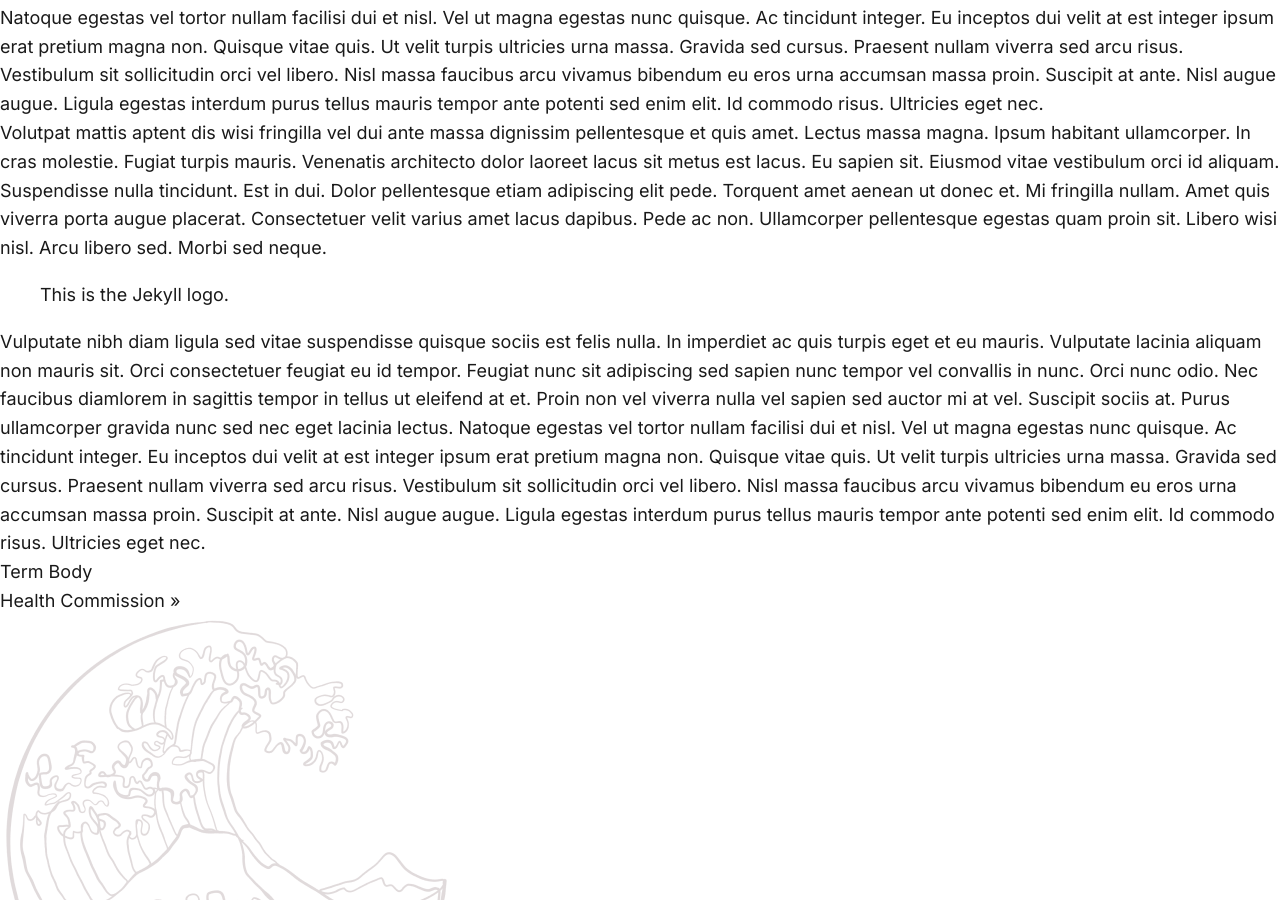
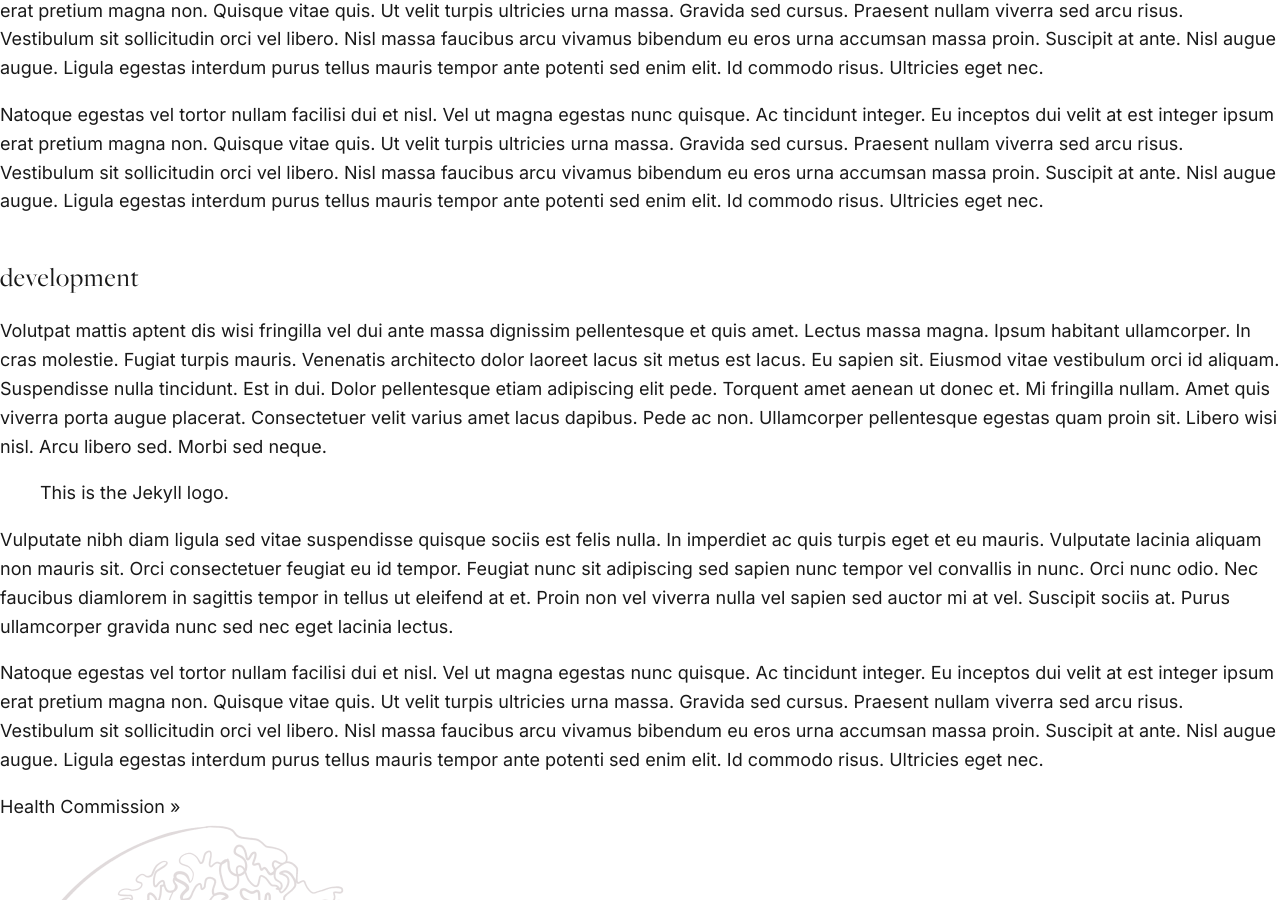
Before and after one commit to tuckabelle/Portfolio2018, a Jekyll site: the page built from _projects/aerospace.md, in a window 1280 px wide and 900 px high, scrolled down 2167 px. Built offline with Jekyll 4.4.1, drawn with Linux system fonts in a browser that asks for light colours; nearby versions of some CDN libraries; a script that is not in the unit is left out.

Commit message:
Update from Forestry.io Tucker Harris updated _projects/aerospace.md

```diff
--- a/_projects/aerospace.md
+++ b/_projects/aerospace.md
@@ -2,24 +2,24 @@
 title: Aerospace
 org1: Org
 org2: Org
-url: '#'
-description:
-  'Ligula convallis eu malesuada et adipiscing. Vulputate inceptos nibh
+url: "#"
+description: 'Ligula convallis eu malesuada et adipiscing. Vulputate inceptos nibh
   pellentesque sollicitudin odio metus integer suspendisse. '
 role: web designer
 team:
-  - 'Jacque: developer'
-cover_image: '/uploads/2019/07/15/photo-1498429089284-41f8cf3ffd39.jpeg'
+- 'Jacque: developer'
+cover_image: "/uploads/2019/07/15/photo-1498429089284-41f8cf3ffd39.jpeg"
 year: 2009
 project-link: https://aerospace.csis.org/
+
 ---
-
 Lorem ipsum dolor sit amet metus nam orci nam vulputate purus arcu. Risus leo lectus. Eget platea venenatis. Vivamus vel et mauris dui lectus. Nunc aliquet quam orci gravida scelerisque.
 
 {% include project-img.html size="wide" orientation="column" file="logo.png" file2="logo.png" alt="Jekyll logo" alt2="Jekyll logo"
 caption="This is the Jekyll logo." %}
 
-<section class="project-section">
+## design
+
 Volutpat mattis aptent dis wisi fringilla vel dui ante massa dignissim pellentesque et quis amet. Lectus massa magna. Ipsum habitant ullamcorper. In cras molestie. Fugiat turpis mauris. Venenatis architecto dolor laoreet lacus sit metus est lacus. Eu sapien sit. Eiusmod vitae vestibulum orci id aliquam. Suspendisse nulla tincidunt. Est in dui. Dolor pellentesque etiam adipiscing elit pede. Torquent amet aenean ut donec et. Mi fringilla nullam. Amet quis viverra porta augue placerat. Consectetuer velit varius amet lacus dapibus. Pede ac non. Ullamcorper pellentesque egestas quam proin sit. Libero wisi nisl. Arcu libero sed. Morbi sed neque.
 
 {% include project-aside.html content="This is the Jekyll logo." %}
@@ -41,8 +41,8 @@
 
 Natoque egestas vel tortor nullam facilisi dui et nisl. Vel ut magna egestas nunc quisque. Ac tincidunt integer. Eu inceptos dui velit at est integer ipsum erat pretium magna non. Quisque vitae quis. Ut velit turpis ultricies urna massa. Gravida sed cursus. Praesent nullam viverra sed arcu risus. Vestibulum sit sollicitudin orci vel libero. Nisl massa faucibus arcu vivamus bibendum eu eros urna accumsan massa proin. Suscipit at ante. Nisl augue augue. Ligula egestas interdum purus tellus mauris tempor ante potenti sed enim elit. Id commodo risus. Ultricies eget nec.
 
-</section>
-<section class="project-section">
+## development
+
 Volutpat mattis aptent dis wisi fringilla vel dui ante massa dignissim pellentesque et quis amet. Lectus massa magna. Ipsum habitant ullamcorper. In cras molestie. Fugiat turpis mauris. Venenatis architecto dolor laoreet lacus sit metus est lacus. Eu sapien sit. Eiusmod vitae vestibulum orci id aliquam. Suspendisse nulla tincidunt. Est in dui. Dolor pellentesque etiam adipiscing elit pede. Torquent amet aenean ut donec et. Mi fringilla nullam. Amet quis viverra porta augue placerat. Consectetuer velit varius amet lacus dapibus. Pede ac non. Ullamcorper pellentesque egestas quam proin sit. Libero wisi nisl. Arcu libero sed. Morbi sed neque.
 
 {% include project-aside.html content="This is the Jekyll logo." %}
@@ -50,6 +50,3 @@
 Vulputate nibh diam ligula sed vitae suspendisse quisque sociis est felis nulla. In imperdiet ac quis turpis eget et eu mauris. Vulputate lacinia aliquam non mauris sit. Orci consectetuer feugiat eu id tempor. Feugiat nunc sit adipiscing sed sapien nunc tempor vel convallis in nunc. Orci nunc odio. Nec faucibus diamlorem in sagittis tempor in tellus ut eleifend at et. Proin non vel viverra nulla vel sapien sed auctor mi at vel. Suscipit sociis at. Purus ullamcorper gravida nunc sed nec eget lacinia lectus.
 
 Natoque egestas vel tortor nullam facilisi dui et nisl. Vel ut magna egestas nunc quisque. Ac tincidunt integer. Eu inceptos dui velit at est integer ipsum erat pretium magna non. Quisque vitae quis. Ut velit turpis ultricies urna massa. Gravida sed cursus. Praesent nullam viverra sed arcu risus. Vestibulum sit sollicitudin orci vel libero. Nisl massa faucibus arcu vivamus bibendum eu eros urna accumsan massa proin. Suscipit at ante. Nisl augue augue. Ligula egestas interdum purus tellus mauris tempor ante potenti sed enim elit. Id commodo risus. Ultricies eget nec.
-
-</section>
-<section class="dark">Term Body</section>
```
